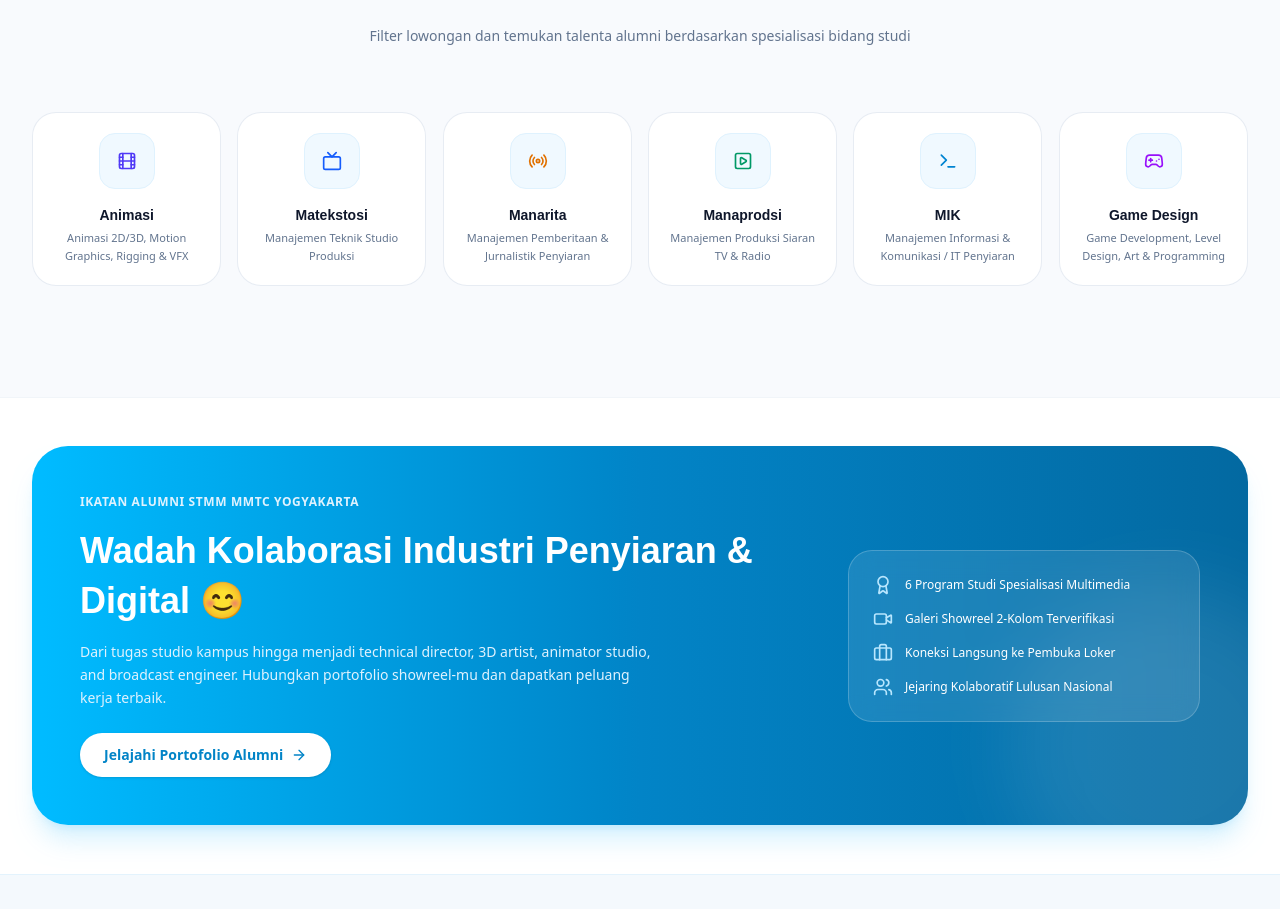
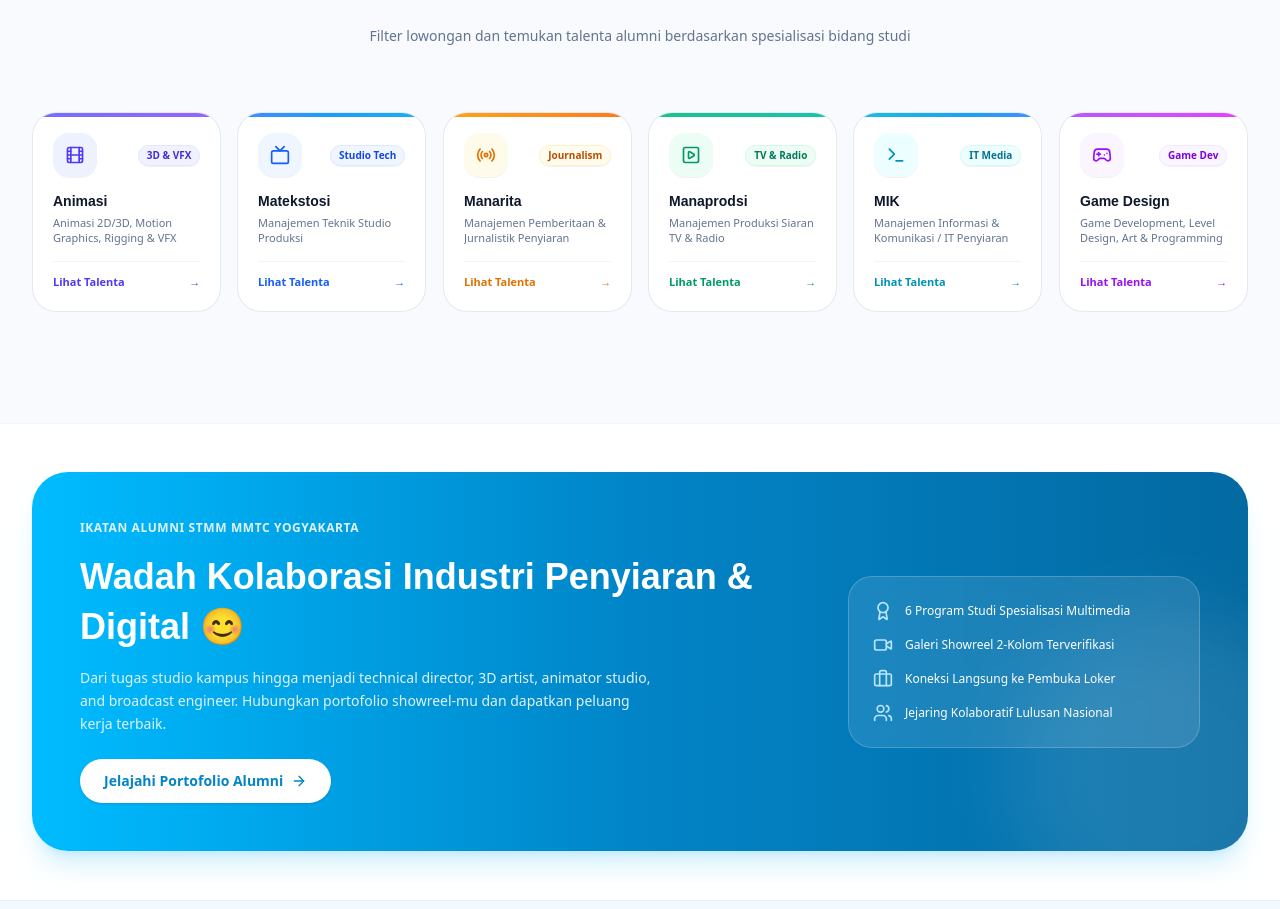
Before and after one commit to farhanditof-max/WebsiteAlumniSTMM, a Next.js app: page / in a window 1280 px wide. Shown: the part 1088-1997 px from the top of the page. Built offline with nearby package versions, Linux system fonts and the light colour scheme; no server answers.

Commit message:
feat(ui): redesign prodi cards with thematic industry color accents and hover interactions

```diff
--- a/src/app/page.tsx
+++ b/src/app/page.tsx
@@ -26,15 +26,92 @@ import {
 } from 'lucide-react';
 
 export default function HomePage() {
-  const getProdiIcon = (id: string) => {
+  const getProdiTheme = (id: string) => {
     switch (id) {
-      case 'Animasi': return <Film className="w-5 h-5 text-indigo-600" />;
-      case 'Game Design': return <Gamepad2 className="w-5 h-5 text-purple-600" />;
-      case 'MIK': return <Terminal className="w-5 h-5 text-sky-600" />;
-      case 'Matekstosi': return <Tv className="w-5 h-5 text-blue-600" />;
-      case 'Manarita': return <Radio className="w-5 h-5 text-amber-600" />;
-      case 'Manaprodsi': return <PlaySquare className="w-5 h-5 text-emerald-600" />;
-      default: return <Building2 className="w-5 h-5 text-slate-700" />;
+      case 'Animasi':
+        return {
+          tag: '3D & VFX',
+          borderHover: 'hover:border-indigo-400',
+          shadowHover: 'hover:shadow-indigo-500/15',
+          accentGradient: 'from-indigo-500 to-violet-500',
+          iconBox: 'bg-indigo-50 group-hover:bg-indigo-600 text-indigo-600 group-hover:text-white',
+          badge: 'text-indigo-700 bg-indigo-50/90 border-indigo-100',
+          titleHover: 'group-hover:text-indigo-600',
+          actionText: 'text-indigo-600',
+          icon: <Film className="w-5 h-5 transition-colors" />
+        };
+      case 'Matekstosi':
+        return {
+          tag: 'Studio Tech',
+          borderHover: 'hover:border-blue-400',
+          shadowHover: 'hover:shadow-blue-500/15',
+          accentGradient: 'from-blue-500 to-sky-500',
+          iconBox: 'bg-blue-50 group-hover:bg-blue-600 text-blue-600 group-hover:text-white',
+          badge: 'text-blue-700 bg-blue-50/90 border-blue-100',
+          titleHover: 'group-hover:text-blue-600',
+          actionText: 'text-blue-600',
+          icon: <Tv className="w-5 h-5 transition-colors" />
+        };
+      case 'Manarita':
+        return {
+          tag: 'Journalism',
+          borderHover: 'hover:border-amber-400',
+          shadowHover: 'hover:shadow-amber-500/15',
+          accentGradient: 'from-amber-500 to-orange-500',
+          iconBox: 'bg-amber-50 group-hover:bg-amber-500 text-amber-600 group-hover:text-white',
+          badge: 'text-amber-700 bg-amber-50/90 border-amber-100',
+          titleHover: 'group-hover:text-amber-600',
+          actionText: 'text-amber-600',
+          icon: <Radio className="w-5 h-5 transition-colors" />
+        };
+      case 'Manaprodsi':
+        return {
+          tag: 'TV & Radio',
+          borderHover: 'hover:border-emerald-400',
+          shadowHover: 'hover:shadow-emerald-500/15',
+          accentGradient: 'from-emerald-500 to-teal-500',
+          iconBox: 'bg-emerald-50 group-hover:bg-emerald-600 text-emerald-600 group-hover:text-white',
+          badge: 'text-emerald-700 bg-emerald-50/90 border-emerald-100',
+          titleHover: 'group-hover:text-emerald-600',
+          actionText: 'text-emerald-600',
+          icon: <PlaySquare className="w-5 h-5 transition-colors" />
+        };
+      case 'MIK':
+        return {
+          tag: 'IT Media',
+          borderHover: 'hover:border-cyan-400',
+          shadowHover: 'hover:shadow-cyan-500/15',
+          accentGradient: 'from-cyan-500 to-blue-500',
+          iconBox: 'bg-cyan-50 group-hover:bg-cyan-600 text-cyan-600 group-hover:text-white',
+          badge: 'text-cyan-700 bg-cyan-50/90 border-cyan-100',
+          titleHover: 'group-hover:text-cyan-600',
+          actionText: 'text-cyan-600',
+          icon: <Terminal className="w-5 h-5 transition-colors" />
+        };
+      case 'Game Design':
+        return {
+          tag: 'Game Dev',
+          borderHover: 'hover:border-purple-400',
+          shadowHover: 'hover:shadow-purple-500/15',
+          accentGradient: 'from-purple-500 to-fuchsia-500',
+          iconBox: 'bg-purple-50 group-hover:bg-purple-600 text-purple-600 group-hover:text-white',
+          badge: 'text-purple-700 bg-purple-50/90 border-purple-100',
+          titleHover: 'group-hover:text-purple-600',
+          actionText: 'text-purple-600',
+          icon: <Gamepad2 className="w-5 h-5 transition-colors" />
+        };
+      default:
+        return {
+          tag: 'Multimedia',
+          borderHover: 'hover:border-sky-400',
+          shadowHover: 'hover:shadow-sky-500/15',
+          accentGradient: 'from-sky-500 to-blue-500',
+          iconBox: 'bg-sky-50 group-hover:bg-sky-600 text-sky-600 group-hover:text-white',
+          badge: 'text-sky-700 bg-sky-50/90 border-sky-100',
+          titleHover: 'group-hover:text-sky-600',
+          actionText: 'text-sky-600',
+          icon: <Building2 className="w-5 h-5 transition-colors" />
+        };
     }
   };
 
@@ -200,33 +277,55 @@ export default function HomePage() {
             </div>
           </ScrollReveal>
 
-          {/* 6 Prodi Cards with Staggered Wave Delays */}
+          {/* 6 Prodi Cards with Thematic Industry Accent & Staggered Wave Delays */}
           <div className="grid grid-cols-2 md:grid-cols-3 lg:grid-cols-6 gap-4">
-            {PRODI_LIST.map((prodi, idx) => (
+            {PRODI_LIST.map((prodi, idx) => {
+              const theme = getProdiTheme(prodi.id);
+
+              return (
                 <ScrollReveal
                   key={prodi.id}
                   direction="up"
-                delayMs={idx * 80}
+                  delayMs={idx * 75}
                   durationMs={600}
                   className="h-full"
                 >
                   <Link
                     href={`/lowongan?prodi=${encodeURIComponent(prodi.id)}`}
-                  className="bg-white border border-slate-200/80 rounded-3xl p-5 hover:border-sky-300 hover:shadow-lg hover:shadow-sky-100 hover:-translate-y-1 transition-all duration-200 flex flex-col items-center text-center group h-full"
+                    className={`group relative bg-white border border-slate-200/90 ${theme.borderHover} rounded-3xl p-4 sm:p-5 transition-all duration-300 hover:-translate-y-1.5 hover:shadow-xl ${theme.shadowHover} flex flex-col justify-between h-full overflow-hidden cursor-pointer`}
                   >
-                  {/* Circular Pastel Icon Container */}
-                  <div className="w-14 h-14 rounded-2xl bg-sky-50 border border-sky-100 flex items-center justify-center mb-4 group-hover:scale-110 group-hover:bg-sky-100/80 transition-all">
-                    {getProdiIcon(prodi.id)}
+                    {/* Top Accent Gradient Bar */}
+                    <div className={`absolute top-0 left-0 right-0 h-1 bg-gradient-to-r ${theme.accentGradient} opacity-90 group-hover:h-1.5 transition-all`} />
+
+                    <div>
+                      {/* Icon & Specialization Pill */}
+                      <div className="flex items-center justify-between mb-3.5">
+                        <div className={`w-11 h-11 rounded-2xl ${theme.iconBox} flex items-center justify-center transition-all duration-300 shadow-2xs group-hover:rotate-6 group-hover:scale-105`}>
+                          {theme.icon}
                         </div>
-                  <h3 className="text-sm font-bold text-slate-900 group-hover:text-[#0284c7] transition mb-1">
+                        <span className={`text-[10px] font-bold ${theme.badge} px-2 py-0.5 rounded-full border shadow-2xs`}>
+                          {theme.tag}
+                        </span>
+                      </div>
+
+                      {/* Title & Description */}
+                      <h3 className={`text-xs sm:text-sm font-bold text-slate-900 ${theme.titleHover} transition-colors mb-1 text-left`}>
                         {prodi.label}
                       </h3>
-                  <p className="text-[11px] text-slate-500 line-clamp-2 leading-relaxed">
+                      <p className="text-[10px] sm:text-[11px] text-slate-500 leading-snug line-clamp-2 text-left">
                         {prodi.desc}
                       </p>
+                    </div>
+
+                    {/* Bottom Action Footer with Sliding Arrow */}
+                    <div className={`mt-4 pt-3 border-t border-slate-100 flex items-center justify-between text-[11px] font-bold ${theme.actionText}`}>
+                      <span>Lihat Talenta</span>
+                      <span className="transition-transform duration-200 group-hover:translate-x-1">&rarr;</span>
+                    </div>
                   </Link>
                 </ScrollReveal>
-            ))}
+              );
+            })}
           </div>
         </div>
       </section>
```
Lines whose indentation alone changed are shown as unchanged.
